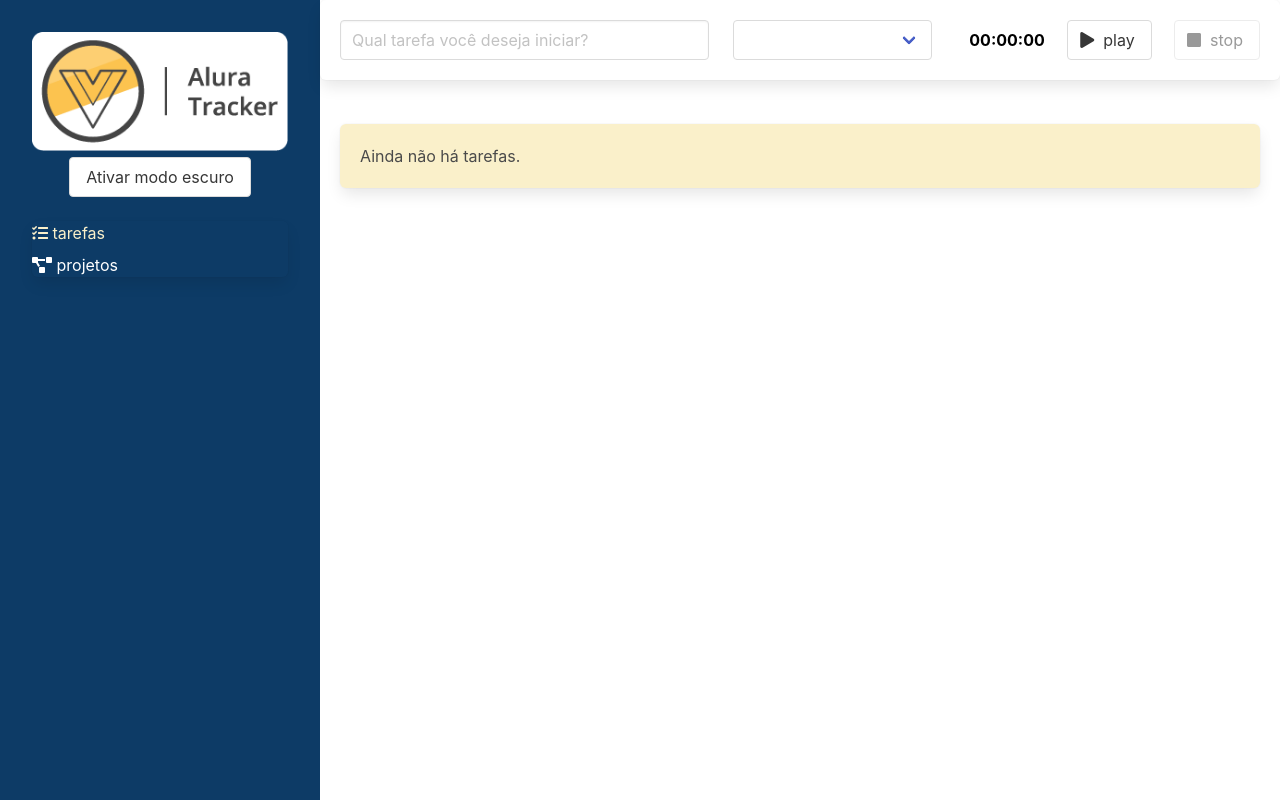
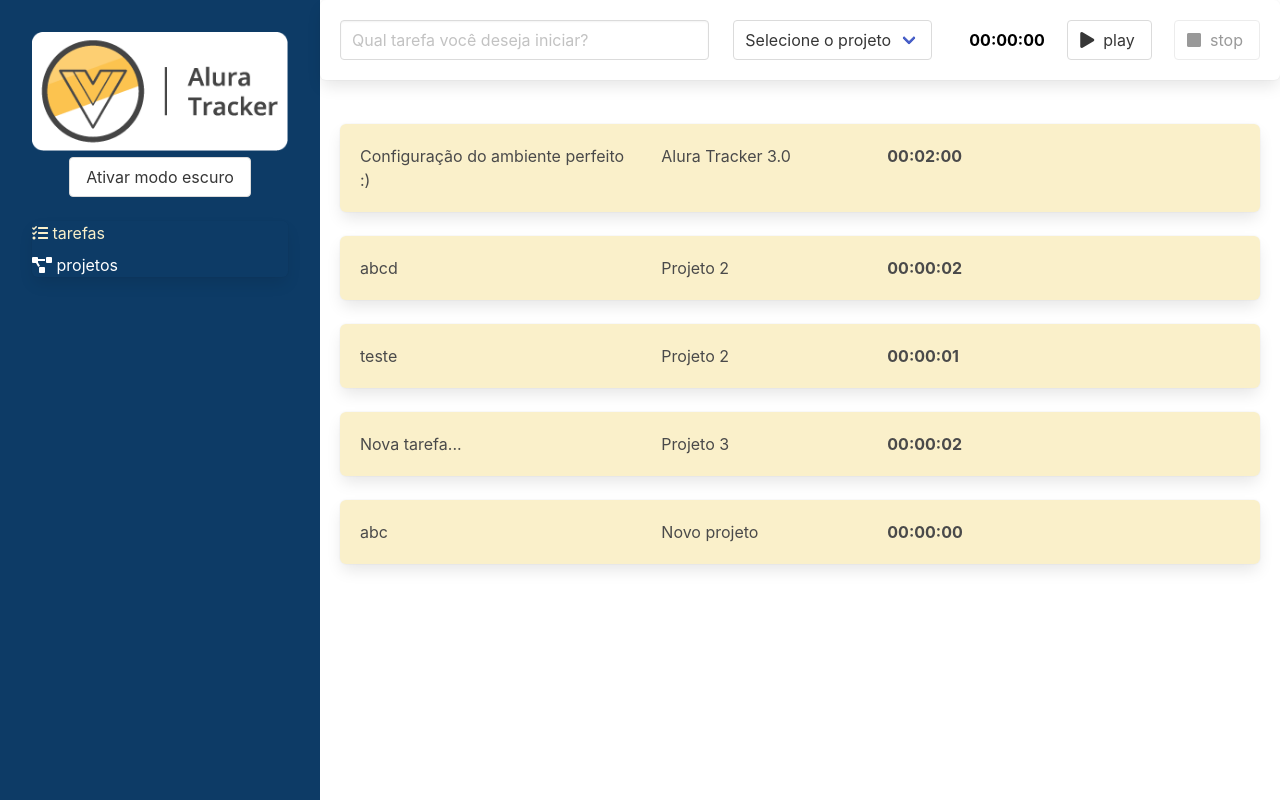
Before and after one commit to antonio-evaldo/alura-tracker-3, a Vue app: page / in a window 1280 px wide. Built offline with nearby package versions, Linux system fonts and the light colour scheme; data requests are answered from the project's data file.

Commit message:
finalizando módulo 2

```diff
--- a/db.json
+++ b/db.json
@@ -6,11 +6,62 @@
     },
     {
       "id": 2,
-      "nome": "Projeto 2 editado"
+      "nome": "Projeto 2"
     },
     {
       "id": 3,
       "nome": "Projeto 3"
+    },
+    {
+      "nome": "Novo projeto",
+      "id": 4
+    }
+  ],
+  "tarefas": [
+    {
+      "id": 1,
+      "duracaoEmSegundos": 120,
+      "descricao": "Configuração do ambiente perfeito :)",
+      "projeto": {
+        "id": 1,
+        "nome": "Alura Tracker 3.0"
+      }
+    },
+    {
+      "duracaoEmSegundos": 2,
+      "descricao": "abcd",
+      "projeto": {
+        "id": 2,
+        "nome": "Projeto 2"
+      },
+      "id": 2
+    },
+    {
+      "duracaoEmSegundos": 1,
+      "descricao": "teste",
+      "projeto": {
+        "id": 2,
+        "nome": "Projeto 2"
+      },
+      "id": 3
+    },
+    {
+      "duracaoEmSegundos": 2,
+      "descricao": "Nova tarefa...",
+      "projeto": {
+        "id": 3,
+        "nome": "Projeto 3"
+      },
+      "id": 4
+    },
+    {
+      "duracaoEmSegundos": 0,
+      "descricao": "abc",
+      "projeto": {
+        "nome": "Novo projeto",
+        "id": 4
+      },
+      "id": 5
     }
   ]
 }
--- a/src/interfaces/ITarefa.ts
+++ b/src/interfaces/ITarefa.ts
@@ -1,7 +1,7 @@
 import IProjeto from './IProjeto';
 
 export default interface ITarefa {
-  id?: string;
+  id: number;
   duracaoEmSegundos: number;
   descricao: string;
   projeto: IProjeto;
--- a/src/store/index.ts
+++ b/src/store/index.ts
@@ -1,75 +1,47 @@
 import { InjectionKey } from 'vue';
 import { createStore, Store, useStore as vuexUseStore } from 'vuex';
 
-import IProjeto from '@/interfaces/IProjeto';
 import ITarefa from '@/interfaces/ITarefa';
 import INotificacao from '@/interfaces/INotificacao';
-import { ADICIONA_PROJETO, ADICIONA_TAREFA, ALTERA_PROJETO, ALTERA_TAREFA, DEFINIR_PROJETOS, EXCLUI_PROJETO, EXCLUI_TAREFA, NOTIFICAR } from './tipos-mutacoes';
-import { ALTERAR_PROJETO, CADASTRAR_PROJETO, OBTER_PROJETOS, REMOVER_PROJETO } from './tipo-acoes';
+import { ADICIONA_TAREFA, ALTERA_TAREFA, DEFINIR_TAREFAS, EXCLUI_TAREFA, NOTIFICAR } from './tipos-mutacoes';
+import { ALTERAR_TAREFA, CADASTRAR_TAREFA, OBTER_TAREFAS } from './tipo-acoes';
 import http from '@/http';
+import { EstadoProjeto, projeto } from './modulos/projeto';
 
-interface Estado {
-  projetos: IProjeto[],
+export interface Estado {
   tarefas: ITarefa[],
   notificacoes: INotificacao[],
+  projeto: EstadoProjeto
 }
 
 export const key: InjectionKey<Store<Estado>> = Symbol();
 
 export const store = createStore<Estado>({
   state: {
-    projetos: [],
     tarefas: [],
     notificacoes: [],
+    projeto: {
+      projetos: []
+    }
   },
 
   mutations: {
-    // [ADICIONA_PROJETO](state, nomeDoProjeto: string) {
-    //   const projeto: IProjeto = {
-    //     id: new Date().toISOString(),
-    //     nome: nomeDoProjeto
-    //   };
-
-    //   state.projetos.push(projeto);
-    // },
-
-    [ALTERA_PROJETO](state, projeto: IProjeto) {
-      const index = state.projetos.findIndex(p => p.id === projeto.id);
-
-      state.projetos[index] = projeto;
-
-      state.tarefas = state.tarefas.map(
-        tarefa => {
-          if (tarefa.projeto.id === projeto.id) {
-            return { ...tarefa, projeto };
-          }
-
-          return tarefa;
-        }
-      );
-    },
-
-    [EXCLUI_PROJETO](state, id: number) {
-      state.projetos = state.projetos.filter(p => p.id !== id);
-    },
-
-    [DEFINIR_PROJETOS](state, projetos: IProjeto[]) {
-      state.projetos = projetos;
-    },
-
     [ADICIONA_TAREFA](state, tarefa: ITarefa) {
-      tarefa.id = new Date().toISOString();
       state.tarefas.push(tarefa);
     },
 
-    [ALTERA_TAREFA](state, tarefa) {
+    [ALTERA_TAREFA](state, tarefa: ITarefa) {
       const index = state.tarefas.findIndex(t => t.id === tarefa.id);
 
       state.tarefas[index] = tarefa;
     },
 
-    [EXCLUI_TAREFA](state, idTarefa) {
+    [EXCLUI_TAREFA](state, idTarefa: number) {
       state.tarefas = state.tarefas.filter(t => t.id !== idTarefa)
+    },
+
+    [DEFINIR_TAREFAS](state, tarefas: ITarefa[]) {
+      state.tarefas = tarefas;
     },
 
     [NOTIFICAR](state, novaNotificacao: INotificacao) {
@@ -84,28 +56,27 @@
   },
 
   actions: {
-    [OBTER_PROJETOS]({ commit }) {
-      http.get('projetos')
+    [OBTER_TAREFAS]({ commit }) {
+      http.get('tarefas')
         .then(resposta => {
-          commit(DEFINIR_PROJETOS, resposta.data);
+          commit(DEFINIR_TAREFAS, resposta.data);
         });
     },
 
-    [CADASTRAR_PROJETO](contexto, nomeDoProjeto) {
-      return http.post('/projetos', {
-        nome: nomeDoProjeto
-      });
+    [CADASTRAR_TAREFA]({ commit }, tarefa: ITarefa) {
+      return http.post('/tarefas', tarefa)
+        .then(resposta => commit(ADICIONA_TAREFA, resposta.data));
     },
 
-    [ALTERAR_PROJETO](contexto, projeto) {
-      return http.put(`/projetos/${projeto.id}`, projeto);
-    },
-
-    [REMOVER_PROJETO]({ commit }, id) {
-      return http.delete(`/projetos/${id}`)
-        .then(() => commit(EXCLUI_PROJETO, id));
+    [ALTERAR_TAREFA]({ commit }, tarefa: ITarefa) {
+      return http.put(`/tarefas/${tarefa.id}`, tarefa)
+        .then(() => commit(ALTERA_TAREFA, tarefa));
     },
   },
+
+  modules: {
+    projeto
+  }
 });
 
 export function useStore(): Store<Estado> {
--- /dev/null
+++ b/src/store/modulos/projeto/index.ts
@@ -0,0 +1,82 @@
+import http from '@/http';
+import IProjeto from '@/interfaces/IProjeto';
+import { Estado } from '@/store';
+import { OBTER_PROJETOS, CADASTRAR_PROJETO, ALTERAR_PROJETO, REMOVER_PROJETO } from '@/store/tipo-acoes';
+import { ALTERA_PROJETO, EXCLUI_PROJETO, DEFINIR_PROJETOS, ATUALIZA_TAREFAS_DO_PROJETO } from '@/store/tipos-mutacoes';
+import { Module } from 'vuex';
+
+export interface EstadoProjeto {
+  projetos: IProjeto[]
+}
+
+export const projeto: Module<EstadoProjeto, Estado> = {
+  mutations: {
+    // [ADICIONA_PROJETO](state, nomeDoProjeto: string) {
+    //   const projeto: IProjeto = {
+    //     id: new Date().toISOString(),
+    //     nome: nomeDoProjeto
+    //   };
+
+    //   state.projetos.push(projeto);
+    // },
+
+    [ALTERA_PROJETO](state, projeto: IProjeto) {
+      const index = state.projetos.findIndex(p => p.id === projeto.id);
+
+      state.projetos[index] = projeto;
+
+      // state.tarefas = state.tarefas.map(
+      //   tarefa => {
+      //     if (tarefa.projeto.id === projeto.id) {
+      //       return { ...tarefa, projeto };
+      //     }
+
+      //     return tarefa;
+      //   }
+      // );
+    },
+
+    [EXCLUI_PROJETO](state, id: number) {
+      state.projetos = state.projetos.filter(p => p.id !== id);
+    },
+
+    [DEFINIR_PROJETOS](state, projetos: IProjeto[]) {
+      state.projetos = projetos;
+    },
+  },
+
+  actions: {
+    [OBTER_PROJETOS]({ commit }) {
+      http.get('projetos')
+        .then(resposta => {
+          commit(DEFINIR_PROJETOS, resposta.data);
+        });
+    },
+
+    [CADASTRAR_PROJETO](contexto, nomeDoProjeto) {
+      return http.post('/projetos', {
+        nome: nomeDoProjeto
+      });
+    },
+
+    [ALTERAR_PROJETO]({ dispatch }, projeto: IProjeto) {
+      return http.put(`/projetos/${projeto.id}`, projeto)
+        // .then(() => dispatch(ATUALIZA_TAREFAS_DO_PROJETO, projeto));
+    },
+
+    // [ATUALIZA_TAREFAS_DO_PROJETO]({ state }, projeto: IProjeto) {
+    //   state.tarefas.forEach(tarefa => {
+    //     if (tarefa.projeto.id === projeto.id) {
+    //       http.put(`/tarefas/${tarefa.id}`, {
+    //         ...tarefa, projeto
+    //       })
+    //     }
+    //   })
+    // },
+
+    [REMOVER_PROJETO]({ commit }, id: string) {
+      return http.delete(`/projetos/${id}`)
+        .then(() => commit(EXCLUI_PROJETO, id));
+    },
+  }
+}
--- a/src/store/tipo-acoes.ts
+++ b/src/store/tipo-acoes.ts
@@ -2,3 +2,7 @@
 export const CADASTRAR_PROJETO = "CADASTRAR_PROJETO";
 export const ALTERAR_PROJETO = "ALTERAR_PROJETO";
 export const REMOVER_PROJETO = "REMOVER_PROJETO";
+
+export const OBTER_TAREFAS = "OBTER_TAREFAS";
+export const CADASTRAR_TAREFA = "CADASTRAR_TAREFA";
+export const ALTERAR_TAREFA = "ALTERAR_TAREFA";
--- a/src/store/tipos-mutacoes.ts
+++ b/src/store/tipos-mutacoes.ts
@@ -1,8 +1,10 @@
+export const DEFINIR_PROJETOS = 'DEFINIR_PROJETOS';
 export const ADICIONA_PROJETO = 'ADICIONA_PROJETO';
 export const ALTERA_PROJETO = 'ALTERA_PROJETO';
+export const ATUALIZA_TAREFAS_DO_PROJETO = 'ATUALIZA_TAREFAS_DO_PROJETO';
 export const EXCLUI_PROJETO = 'EXCLUI_PROJETO';
-export const DEFINIR_PROJETOS = 'DEFINIR_PROJETOS';
 
+export const DEFINIR_TAREFAS = "DEFINIR_TAREFAS";
 export const ADICIONA_TAREFA = 'ADICIONA_TAREFA';
 export const ALTERA_TAREFA = 'ALTERA_TAREFA';
 export const EXCLUI_TAREFA = 'EXCLUI_TAREFA';
--- a/src/views/Projetos/Formulario.vue
+++ b/src/views/Projetos/Formulario.vue
@@ -22,11 +22,11 @@
 import { defineComponent } from "vue";
 
 import { useStore } from "@/store";
-import { ALTERA_PROJETO, ADICIONA_PROJETO } from "@/store/tipos-mutacoes";
 import { TipoNotificacao } from "@/interfaces/INotificacao";
 
 import useNotificador from "@/hooks/notificador";
 import { ALTERAR_PROJETO, CADASTRAR_PROJETO } from "@/store/tipo-acoes";
+import IProjeto from '@/interfaces/IProjeto';
 
 export default defineComponent({
   name: "Formulario",
@@ -52,7 +52,7 @@
 
   mounted() {
     if (this.id) {
-      const projeto = this.store.state.projetos.find(
+      const projeto = this.store.state.projeto.projetos.find(
         (proj) => proj.id === Number(this.id)
       );
 
@@ -65,9 +65,9 @@
       if (this.id) {
         this.store
           .dispatch(ALTERAR_PROJETO, {
-            id: this.id,
+            id: Number(this.id),
             nome: this.nomeDoProjeto,
-          })
+          } as IProjeto)
           .then(() => this.lidarComSucesso());
       } else {
         this.store
--- a/src/views/Projetos/Lista.vue
+++ b/src/views/Projetos/Lista.vue
@@ -59,7 +59,7 @@
 
     return {
       store,
-      projetos: computed(() => store.state.projetos),
+      projetos: computed(() => store.state.projeto.projetos),
     };
   },
 
--- a/src/views/Tarefas.vue
+++ b/src/views/Tarefas.vue
@@ -1,21 +1,66 @@
 <template>
-  <Formulario />
+  <Formulario @aoFinalizarTarefa="salvarTarefa" />
 
   <div class="lista">
     <Tarefa
-      v-for="(tarefa, index) in tarefas"
-      :key="index"
+      v-for="tarefa in tarefas"
+      :key="tarefa.id"
       :tarefa="tarefa"
+      @aoClicarTarefa="selecionarTarefa"
     />
 
     <Box v-if="!tarefas.length">Ainda não há tarefas.</Box>
   </div>
+
+  <div
+    class="modal"
+    :class="{ 'is-active': tarefaSelecionada }"
+    v-if="tarefaSelecionada"
+  >
+    <div class="modal-background"></div>
+    <div class="modal-card">
+      <form @submit.prevent="alterarTarefa(tarefaSelecionada)">
+        <header class="modal-card-head">
+          <p class="modal-card-title">Editando uma tarefa</p>
+          <button
+            @click="fecharModal"
+            class="delete"
+            aria-label="close"
+          ></button>
+        </header>
+        <section class="modal-card-body">
+          <div class="field">
+            <label for="descricaoDaTarefa" class="label">
+              Descrição da Tarefa
+            </label>
+            <input
+              type="text"
+              class="input"
+              v-model="tarefaSelecionada.descricao"
+              id="descricaoDaTarefa"
+            />
+          </div>
+        </section>
+        <footer class="modal-card-foot">
+          <button class="button is-success">Salvar alterações</button>
+          <button @click="fecharModal" class="button">Cancelar</button>
+        </footer>
+      </form>
+    </div>
+  </div>
 </template>
 
 <script lang="ts">
+import ITarefa from "@/interfaces/ITarefa";
+import { useStore } from "@/store";
+import {
+  ALTERAR_TAREFA,
+  CADASTRAR_TAREFA,
+  OBTER_PROJETOS,
+  OBTER_TAREFAS,
+} from "@/store/tipo-acoes";
 import { computed, defineComponent } from "vue";
 
-import { useStore } from "@/store";
 import Box from "../components/Box.vue";
 import Formulario from "./Tarefas/Formulario.vue";
 import Tarefa from "./Tarefas/Tarefa.vue";
@@ -28,10 +73,38 @@
     Box,
   },
 
+  data() {
+    return {
+      tarefaSelecionada: null as ITarefa | null,
+    };
+  },
+
+  methods: {
+    salvarTarefa(tarefa: ITarefa) {
+      this.store.dispatch(CADASTRAR_TAREFA, tarefa);
+    },
+
+    selecionarTarefa(tarefa: ITarefa) {
+      this.tarefaSelecionada = tarefa;
+    },
+
+    alterarTarefa(tarefa: ITarefa) {
+      this.store.dispatch(ALTERAR_TAREFA, tarefa)
+        .then(() => this.fecharModal());
+    },
+
+    fecharModal() {
+      this.tarefaSelecionada = null;
+    },
+  },
+
   setup() {
     const store = useStore();
+    store.dispatch(OBTER_TAREFAS);
+    store.dispatch(OBTER_PROJETOS);
 
     return {
+      store,
       tarefas: computed(() => store.state.tarefas),
     };
   },
--- a/src/views/Tarefas/Formulario.vue
+++ b/src/views/Tarefas/Formulario.vue
@@ -17,7 +17,7 @@
       <div class="column is-3">
         <div class="select">
           <select v-model="idProjeto">
-            <option value="">Selecione o projeto</option>
+            <option value="0">Selecione o projeto</option>
             <option
               :value="projeto.id"
               v-for="projeto in projetos"
@@ -43,10 +43,8 @@
 import { computed, defineComponent } from "vue";
 
 import Temporizador from "./Temporizador.vue";
-import ITarefa from "@/interfaces/ITarefa";
 import IProjeto from "@/interfaces/IProjeto";
 
-import { ADICIONA_TAREFA } from "@/store/tipos-mutacoes";
 import { useStore } from "@/store";
 
 export default defineComponent({
@@ -59,7 +57,7 @@
 
     return {
       store,
-      projetos: computed(() => store.state.projetos),
+      projetos: computed(() => store.state.projeto.projetos),
     };
   },
 
@@ -76,13 +74,13 @@
         (proj) => proj.id === this.idProjeto
       ) as IProjeto;
 
-      const tarefa: ITarefa = {
+      const tarefa = {
         duracaoEmSegundos: tempoDecorrido,
         descricao: this.descricao,
         projeto,
       };
 
-      this.store.commit(ADICIONA_TAREFA, tarefa);
+      this.$emit("aoFinalizarTarefa", tarefa);
 
       this.descricao = "";
     },
--- a/src/views/Tarefas/Tarefa.vue
+++ b/src/views/Tarefas/Tarefa.vue
@@ -1,6 +1,6 @@
 <template>
   <Box>
-    <div class="columns">
+    <div class="columns clicavel" @click="tarefaClicada">
       <div class="column is-4">
         {{ tarefa.descricao || "Tarefa sem descrição." }}
       </div>
@@ -23,6 +23,7 @@
 export default defineComponent({
   name: "Tarefa",
   components: { Cronometro, Box },
+  emits: ['aoClicarTarefa'],
 
   props: {
     tarefa: {
@@ -30,8 +31,17 @@
       required: true,
     },
   },
+
+  methods: {
+    tarefaClicada(): void {
+      this.$emit('aoClicarTarefa', this.tarefa);
+    }
+  },
 });
 </script>
 
 <style scoped>
+.clicavel {
+  cursor: pointer;
+}
 </style>
```
